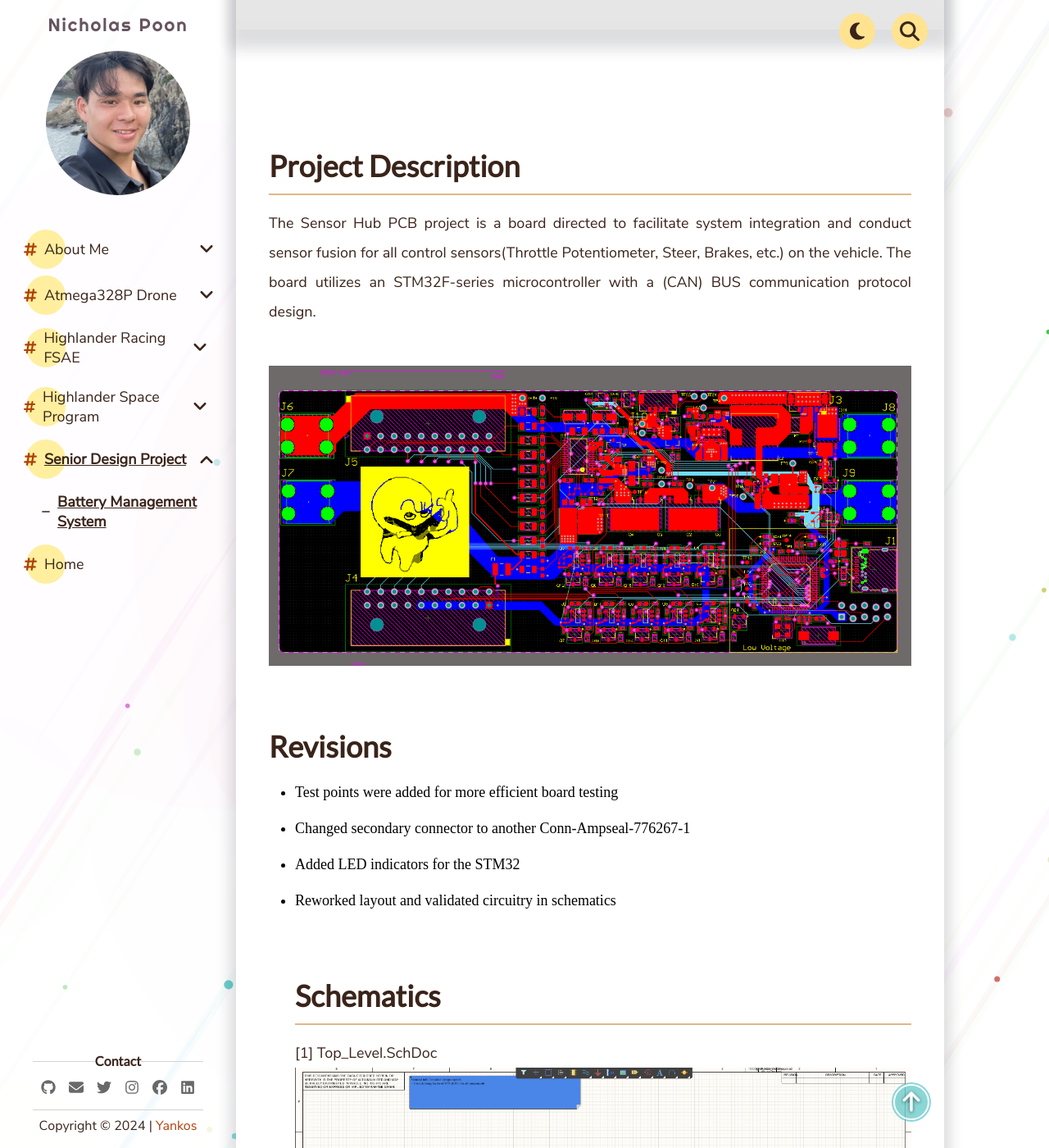
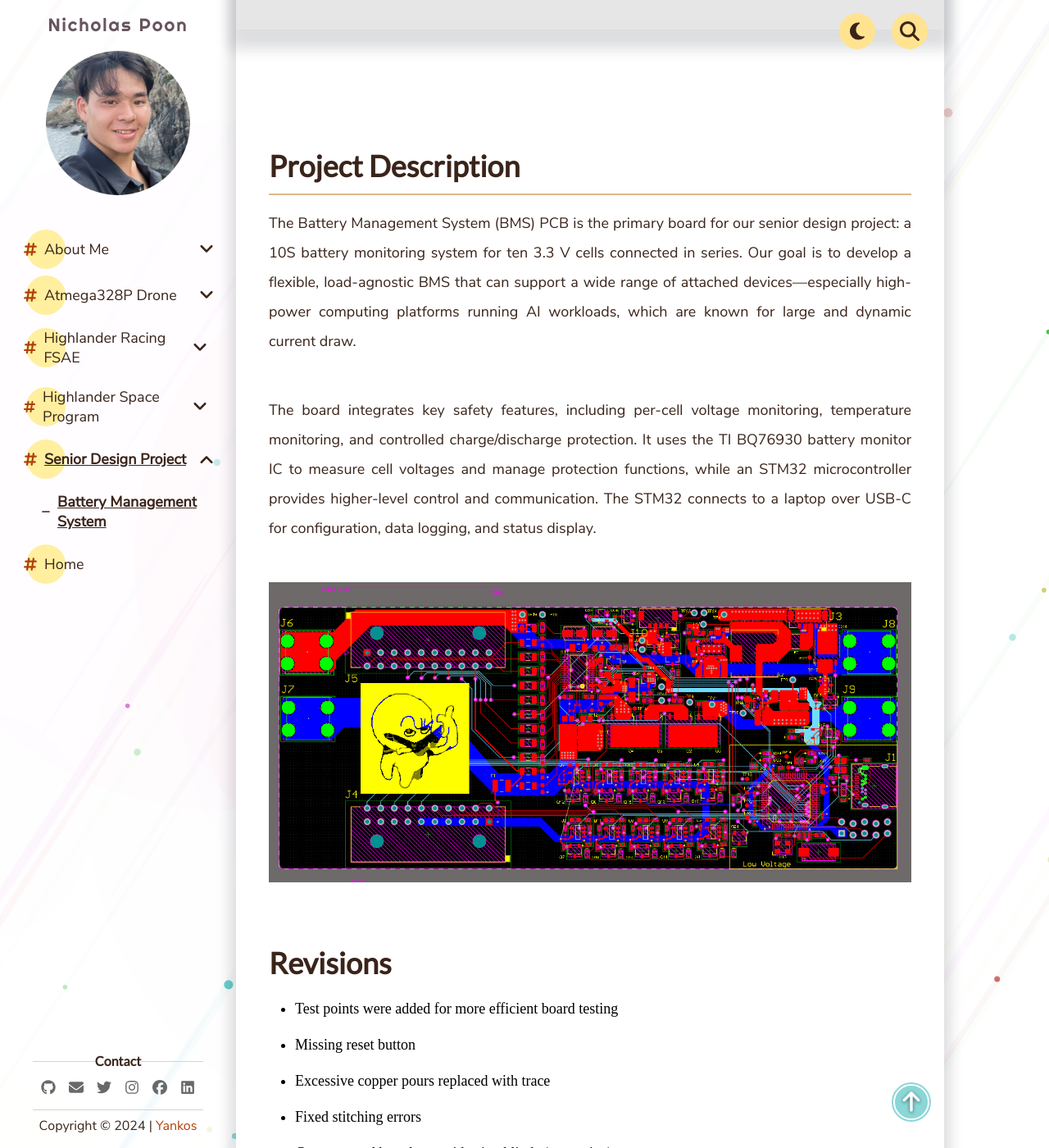
Before and after one commit to NickPoon101/NP-Portfolio, a Jekyll site: the page built from _pages/Senior Design Project/Battery Management System/rev1.md, in a window 1280 px wide and 1400 px high, scrolled down 598 px. Shown: the whole window at 82% size. Built offline with Jekyll 4.4.1, drawn with Linux system fonts in a browser that asks for light colours; comment, search, counter and statistics services are not loaded; some of the changed text lies outside the part shown.

Commit message:
Update rev1.md

```diff
--- a/_pages/Senior Design Project/Battery Management System/rev1.md
+++ b/_pages/Senior Design Project/Battery Management System/rev1.md
@@ -6,15 +6,19 @@ thumbnail: "/assets/img/Senior Design Photos/Senior_Design_PCB_3D_photo.png"
 
 # Project Description
 ---
-The Sensor Hub PCB project is a board directed to facilitate system integration and conduct sensor fusion for all control sensors(Throttle Potentiometer, Steer, Brakes, etc.) on the vehicle. The board utilizes an STM32F-series microcontroller with a (CAN) BUS communication protocol design.
+The Battery Management System (BMS) PCB is the primary board for our senior design project: a 10S battery monitoring system for ten 3.3 V cells connected in series. Our goal is to develop a flexible, load-agnostic BMS that can support a wide range of attached devices—especially high-power computing platforms running AI workloads, which are known for large and dynamic current draw.
+
+The board integrates key safety features, including per-cell voltage monitoring, temperature monitoring, and controlled charge/discharge protection. It uses the TI BQ76930 battery monitor IC to measure cell voltages and manage protection functions, while an STM32 microcontroller provides higher-level control and communication. The STM32 connects to a laptop over USB-C for configuration, data logging, and status display.
 
 ![](/NP-Portfolio/assets/img/Senior Design Photos/Senior_Design_PCB_2D_photo.png)
 
 # Revisions
 - Test points were added for more efficient board testing
-- Changed secondary connector to another Conn-Ampseal-776267-1
-- Added LED indicators for the STM32
-- Reworked layout and validated circuitry in schematics
+- Missing reset button
+- Excessive copper pours replaced with trace
+- Fixed stitching errors
+- Compensated board to avoid using blinds (expensive)
+
 # Schematics
 ---
 [1] Top_Level.SchDoc
```
